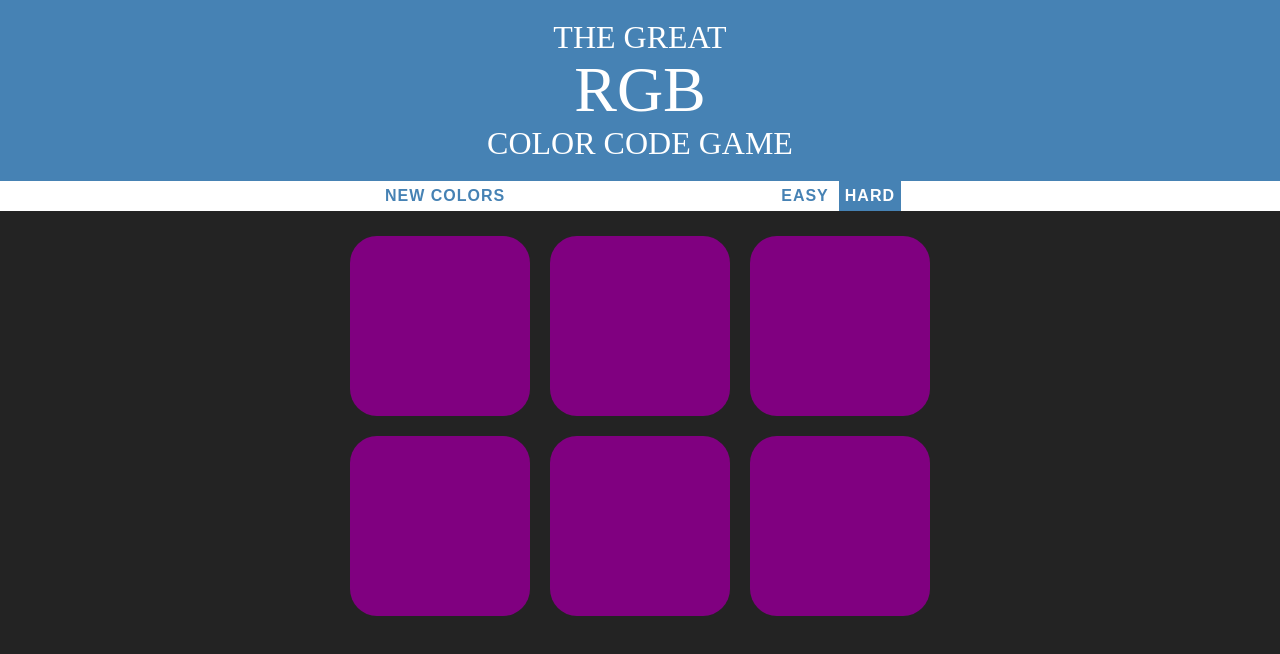
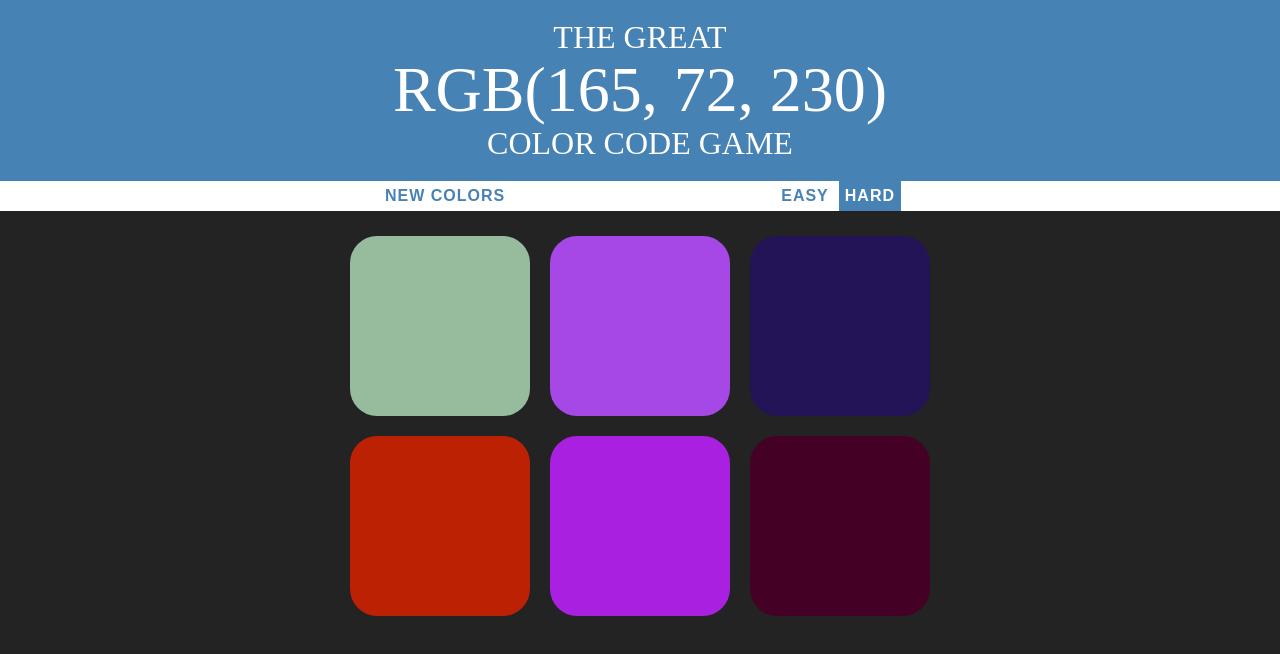
Before and after one commit to ezekielolugbami/color-game, a plain HTML site: page index.html in a window 1280 px wide. Drawn offline with Linux system fonts and the light colour scheme; files that its build step writes are made by us from their sources.

Commit message:
Update folder structure

```diff
--- a/index.html
+++ b/index.html
@@ -5,7 +5,7 @@
     <meta name="viewport" content="width=device-width, initial-scale=1.0">
     <meta http-equiv="X-UA-Compatible" content="ie=edge">
     <title>Color Game</title>
-    <link rel="stylesheet" href="./css/style.css">
+    <link rel="stylesheet" href="./assets/css/style.css">
 </head>
 <body>
 
@@ -30,6 +30,6 @@
         <div class="square"></div>
     </div>
 
-    <script src="./js/script.js"></script>
+    <script src="./assets/js/script.js"></script>
 </body>
 </html>
```
